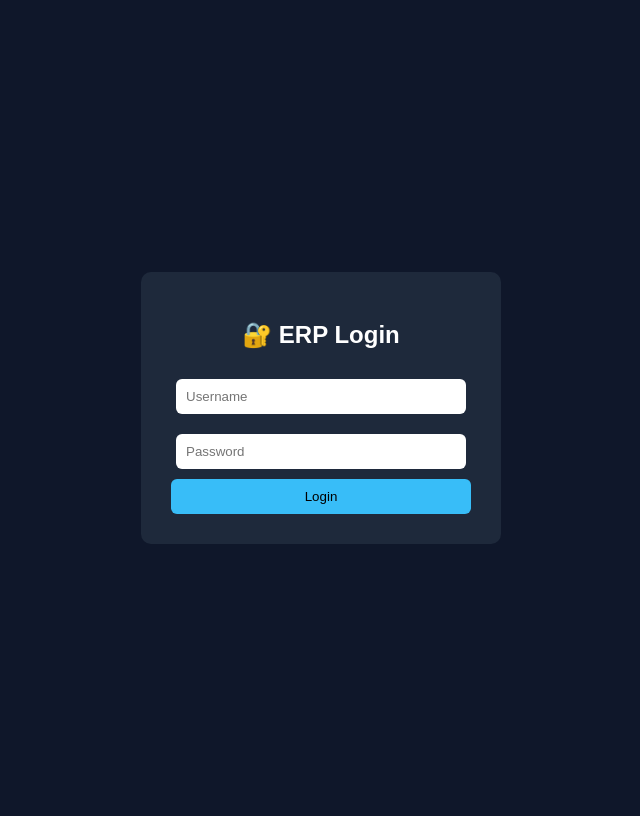
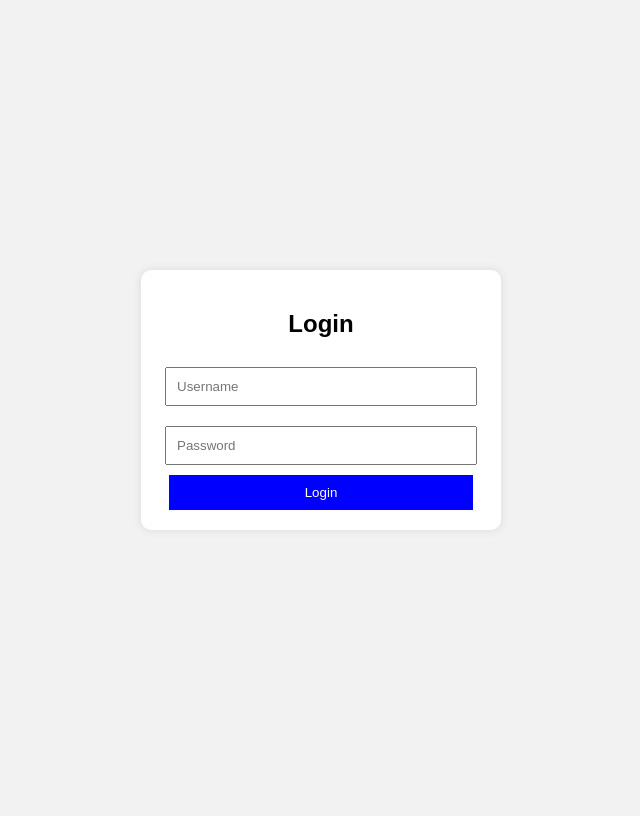
Before and after one commit to ashuu481/erp-system, a Flask app: page /login in a window 1280 px wide. Shown: the whole page, without its empty margins (319-959 px from the left). After the commit the page ends 530 px from the top, so only its background shows below. Run offline with Flask 3, Linux system fonts and the light colour scheme.

Commit message:
update changes

```diff
--- a/templates/login.html
+++ b/templates/login.html
@@ -1,71 +1,60 @@
 <!DOCTYPE html>
 <html>
 <head>
+    <meta name="viewport" content="width=device-width, initial-scale=1.0">
     <title>Login</title>
 
     <style>
-
         body {
-    background: #0f172a;
+            margin: 0;
             font-family: Arial;
-    color: white;
             display: flex;
             justify-content: center;
             align-items: center;
             height: 100vh;
+            background: #f2f2f2;
         }
 
-.login-box {
-    background: #1e293b;
-    padding: 30px;
+        .box {
+            width: 320px;
+            padding: 20px;
+            background: white;
             border-radius: 10px;
-    width: 300px;
+            box-shadow: 0 0 10px rgba(0,0,0,0.1);
             text-align: center;
-}
-
-h2 {
-    margin-bottom: 20px;
         }
 
         input {
             width: 90%;
             padding: 10px;
             margin: 10px 0;
-    border-radius: 6px;
-    border: none;
         }
 
         button {
-    width: 100%;
+            width: 95%;
             padding: 10px;
-    background: #38bdf8;
+            background: blue;
+            color: white;
             border: none;
-    border-radius: 6px;
             cursor: pointer;
         }
 
-.error {
-    color: red;
-    margin-top: 10px;
+        button:hover {
+            background: darkblue;
         }
     </style>
+</head>
 
-</head>
 <body>
 
-<div class="login-box">
+    <div class="box">
+        <h2>Login</h2>
 
-<h2>🔐 ERP Login</h2>
-
-<form method="POST">
-    <input name="username" placeholder="Username" required>
-    <input name="password" type="password" placeholder="Password" required>
+        <form method="POST" action="/login">
+            <input type="text" name="username" placeholder="Username" required>
+            <input type="password" name="password" placeholder="Password" required>
             <button type="submit">Login</button>
         </form>
-
-{% if error %}
-<p class="error">{{ error }}</p>
-{% endif %}
 
     </div>
 
```
Lines whose indentation alone changed are shown as unchanged.
